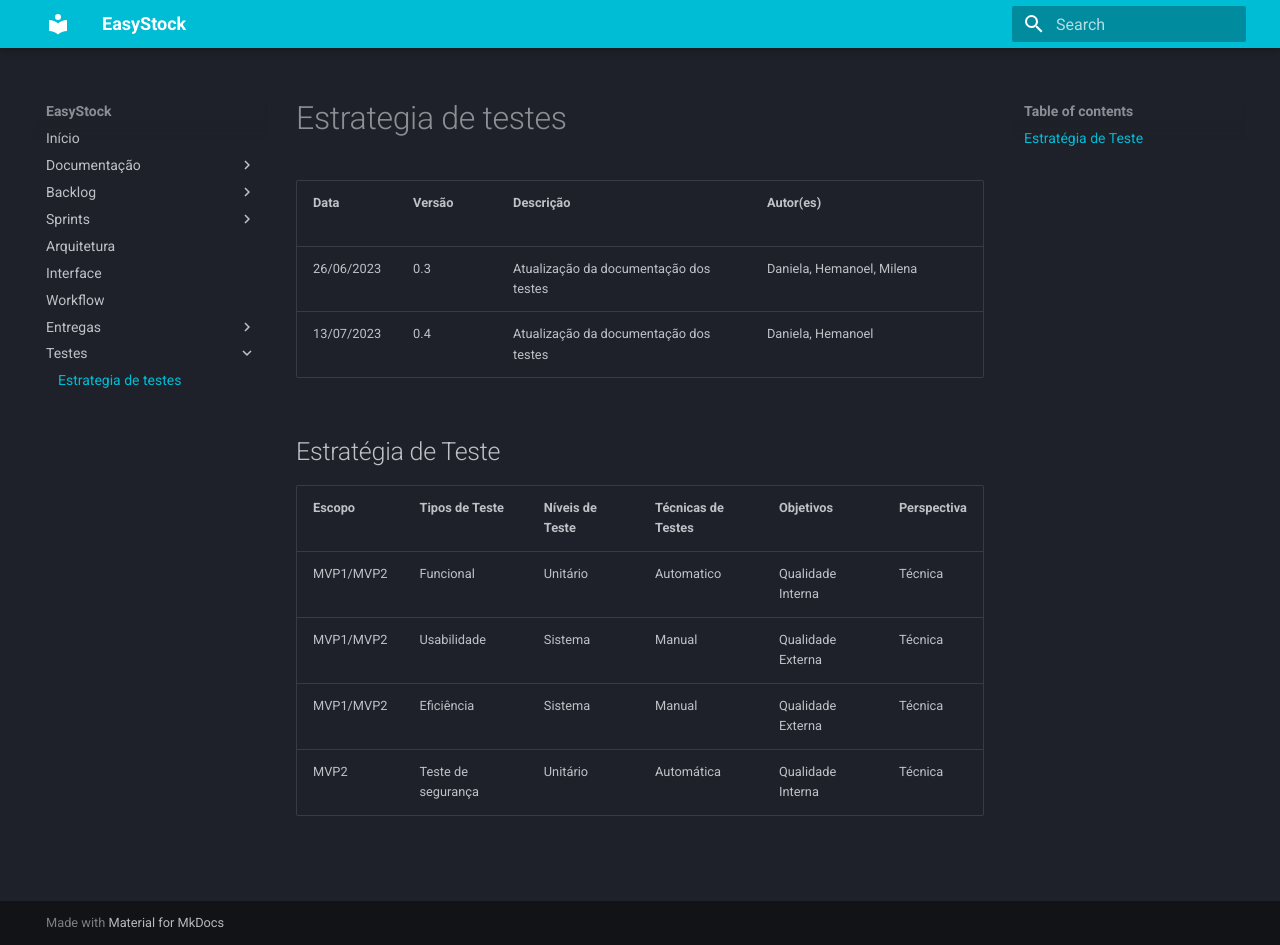
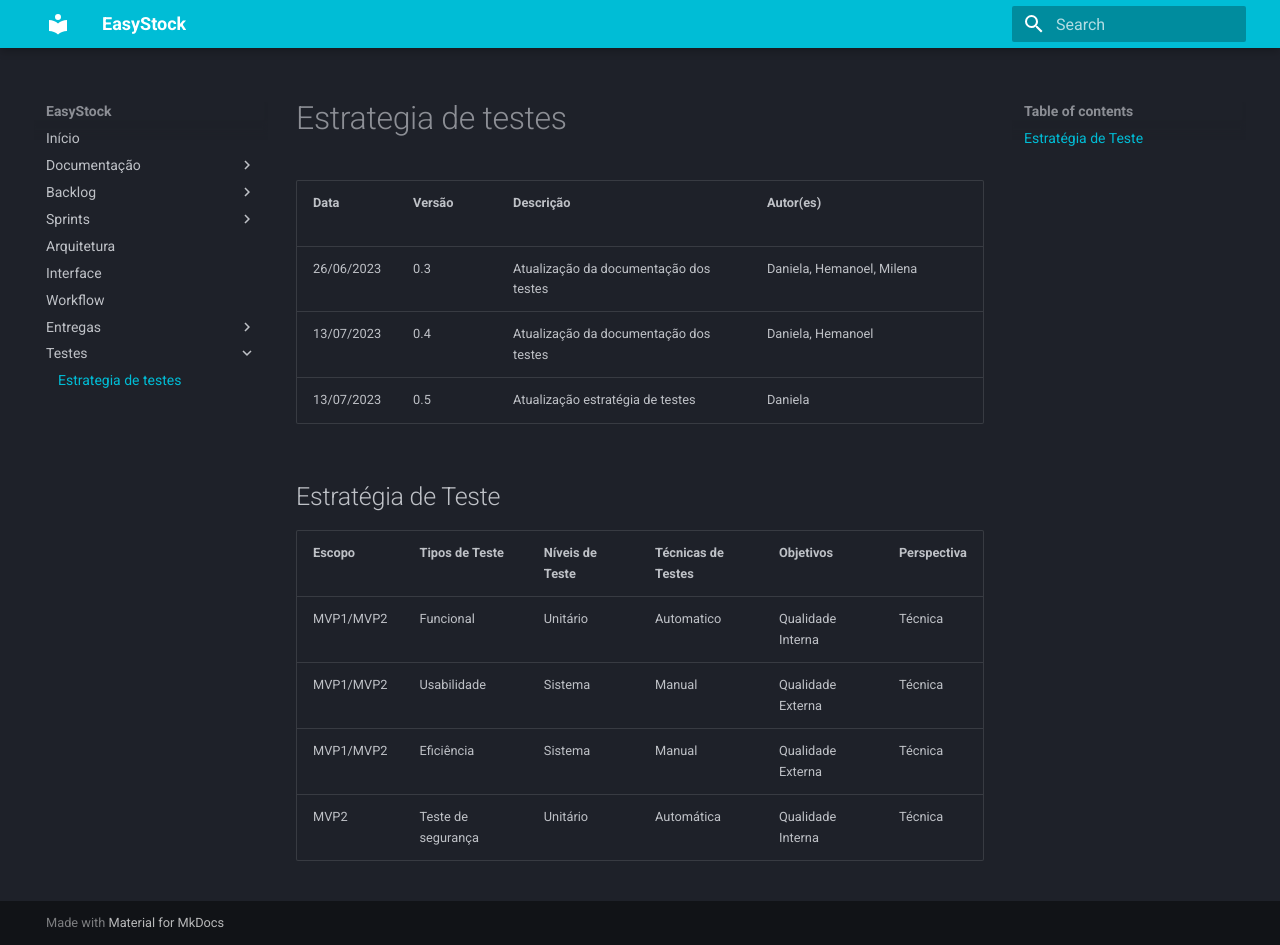
Before and after one commit to mdsreq-fga-unb/2023.1-EasyStock, an MkDocs documentation site: the page built from docs/teste.md, in a window 1280 px wide and 945 px high. Built offline with MkDocs 1.6.1 and Material for MkDocs 9.7.7, drawn with Linux system fonts in a browser that asks for light colours.

Commit message:
Atualização

```diff
--- a/docs/teste.md
+++ b/docs/teste.md
@@ -2,6 +2,7 @@
 | ---------- | ------ | -------------------- | ------------------------------------------------------------ |
 | 26/06/2023  | 0.3 | Atualização da documentação dos testes |  Daniela, Hemanoel, Milena  |
 | 13/07/2023  | 0.4 | Atualização da documentação dos testes |  Daniela, Hemanoel |
+| 13/07/2023  | 0.5 | Atualização estratégia de testes |  Daniela |
 
 ## Estratégia de Teste
 
```
